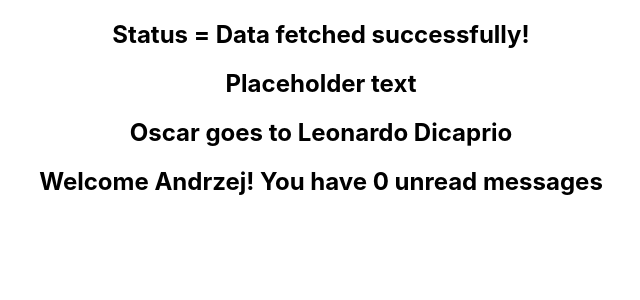
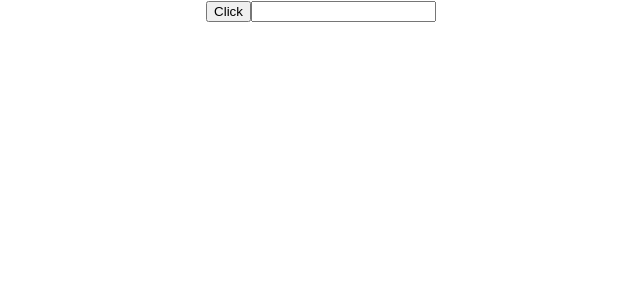
Before and after one commit to AndrzejBuleczka/react-typescript-demo, a React (Create React App) app: page / in a window 1280 px wide. Shown: the top 300 px of the page, without its empty margins (319-959 px from the left). Built offline with nearby package versions, Linux system fonts and the light colour scheme.

Commit message:
button and input props typing

```diff
--- a/src/App.tsx
+++ b/src/App.tsx
@@ -1,18 +1,14 @@
 import './App.css';
-import { Greet } from './components/Greet';
-import { Heading } from './components/Heading';
-import { Oscar } from './components/Oscar';
-import { Status } from './components/Status';
+import { Button } from './components/Button';
+import { Input } from './components/Input';
 
 function App() {
   return (
     <div className="App">
-      <Status status='success'/>
-      <Heading>Placeholder text</Heading>
-      <Oscar>
-        <Heading>Oscar goes to Leonardo Dicaprio</Heading>
-      </Oscar>
-      <Greet name='Andrzej' isLogedIn={true}/>
+        <Button handleClick={(event, id) => {
+          console.log('trololo', event, id)
+        }}/>
+        <Input value='' handleChange={(event) => console.log(event.target.value)} />
     </div>
   );
 }
--- /dev/null
+++ b/src/components/Button.tsx
@@ -0,0 +1,7 @@
+type ButtonProps = {
+  handleClick: (event: React.MouseEvent<HTMLButtonElement>, id: number) => void
+}
+
+export const Button = (props: ButtonProps) => {
+  return <button onClick={event => props.handleClick(event, 1)}>Click</button>
+}
--- /dev/null
+++ b/src/components/Input.tsx
@@ -0,0 +1,13 @@
+import React from "react"
+
+type InputProps = {
+  value: string
+  handleChange: (event: React.ChangeEvent<HTMLInputElement>) => void
+}
+
+export const Input = (props: InputProps) => {
+  const handleInputChange = (event: React.ChangeEvent<HTMLInputElement>) => {
+    console.log(event);
+  }
+  return <input type='text' value={props.value} onChange={handleInputChange}/>
+}
```
